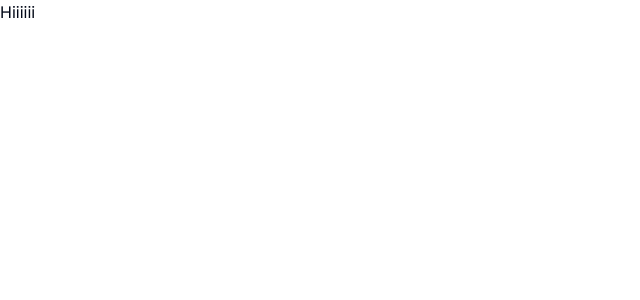
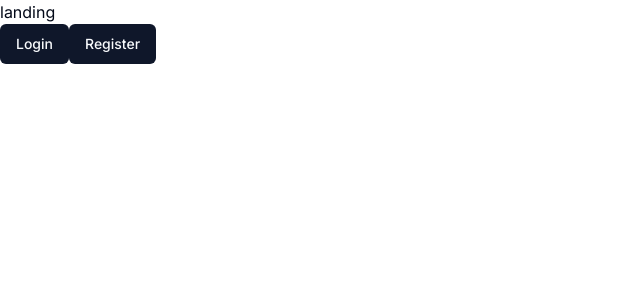
Before and after one commit to Shobhnik13/SynthAI, a Next.js app: page / in a window 1280 px wide. Shown: the top 300 px of the page, without its empty margins (0-640 px from the left). Built offline with nearby package versions, Linux system fonts and the light colour scheme.

Commit message:
setup sign-in and sign-up using clerk auth

```diff
--- /dev/null
+++ b/app/(auth)/(routes)/sign-in/[[...sign-in]]/page.js
@@ -0,0 +1,5 @@
+import { SignIn } from "@clerk/nextjs";
+
+export default function Page() {
+  return <SignIn />;
+}
--- /dev/null
+++ b/app/(auth)/(routes)/sign-up/[[...sign-up]]/page.js
@@ -0,0 +1,5 @@
+import { SignUp } from "@clerk/nextjs";
+
+export default function Page() {
+  return <SignUp />;
+}
--- a/app/(dashboard)/(routes)/dashboard/page.js
+++ b/app/(dashboard)/(routes)/dashboard/page.js
@@ -1,7 +1,10 @@
+import { UserButton } from "@clerk/nextjs"
 
 const page = () => {
   return (
-    <div>dashboard</div>
+    <div>dashboard
+      <UserButton afterSignOutUrl="/"/>
+    </div>
   )
 }
 
--- a/app/(landing)/page.js
+++ b/app/(landing)/page.js
@@ -1,7 +1,18 @@
-
+import Link from "next/link"
+import {Button} from '@/components/ui/button'
 const page = () => {
   return (
-    <div>Hiiiiii</div>
+    <div>
+      landing
+      <div>
+        <Link href={'/sign-in'}>
+        <Button>Login</Button>
+        </Link>
+        <Link href={'/sign-up'}>
+        <Button>Register</Button>
+        </Link>
+      </div>
+    </div>
   )
 }
 
--- a/app/layout.js
+++ b/app/layout.js
@@ -1,8 +1,8 @@
 import './globals.css'
+import { ClerkProvider } from '@clerk/nextjs'
 import { Inter } from 'next/font/google'
 
 const inter = Inter({ subsets: ['latin'] })
-
 export const metadata = {
   title: 'Saas',
   description: 'Generated by create next app',
@@ -10,8 +10,10 @@ export const metadata = {
 
 export default function RootLayout({ children }) {
   return (
+    <ClerkProvider>
     <html lang="en">
       <body className={inter.className}>{children}</body>
     </html>
+    </ClerkProvider>
   )
 }
--- a/package.json
+++ b/package.json
@@ -9,6 +9,7 @@
     "lint": "next lint"
   },
   "dependencies": {
+    "@clerk/nextjs": "^4.23.2",
     "@radix-ui/react-slot": "^1.0.2",
     "autoprefixer": "10.4.14",
     "class-variance-authority": "^0.7.0",
@@ -23,5 +24,8 @@
     "tailwind-merge": "^1.14.0",
     "tailwindcss": "3.3.3",
     "tailwindcss-animate": "^1.0.6"
+  },
+  "devDependencies": {
+    "@types/react": "18.2.19"
   }
 }
```
Also changed, not shown: app/(auth)/layout.tsx (added, +11 -0 lines), middleware.js (added, +8 -0 lines), tsconfig.json (added, +35 -0 lines), 2 other files (tests, documents, lock files or other folders).
